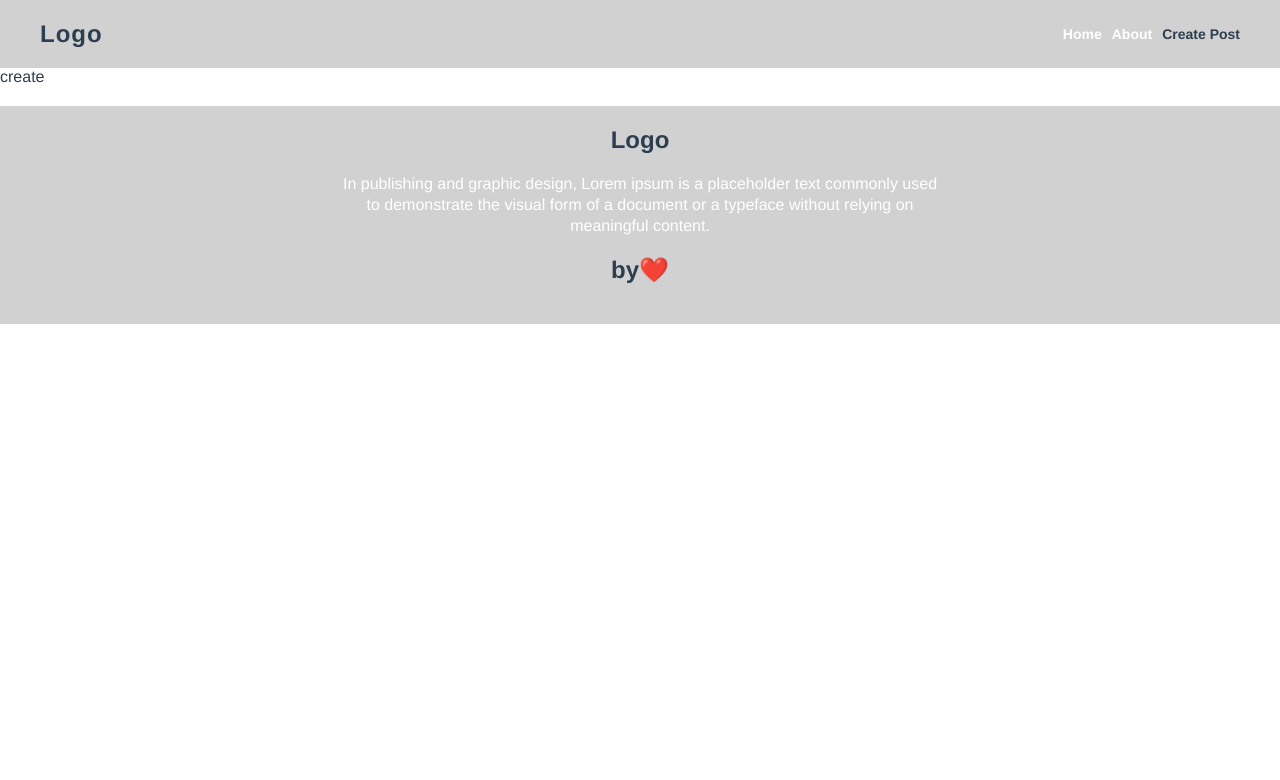
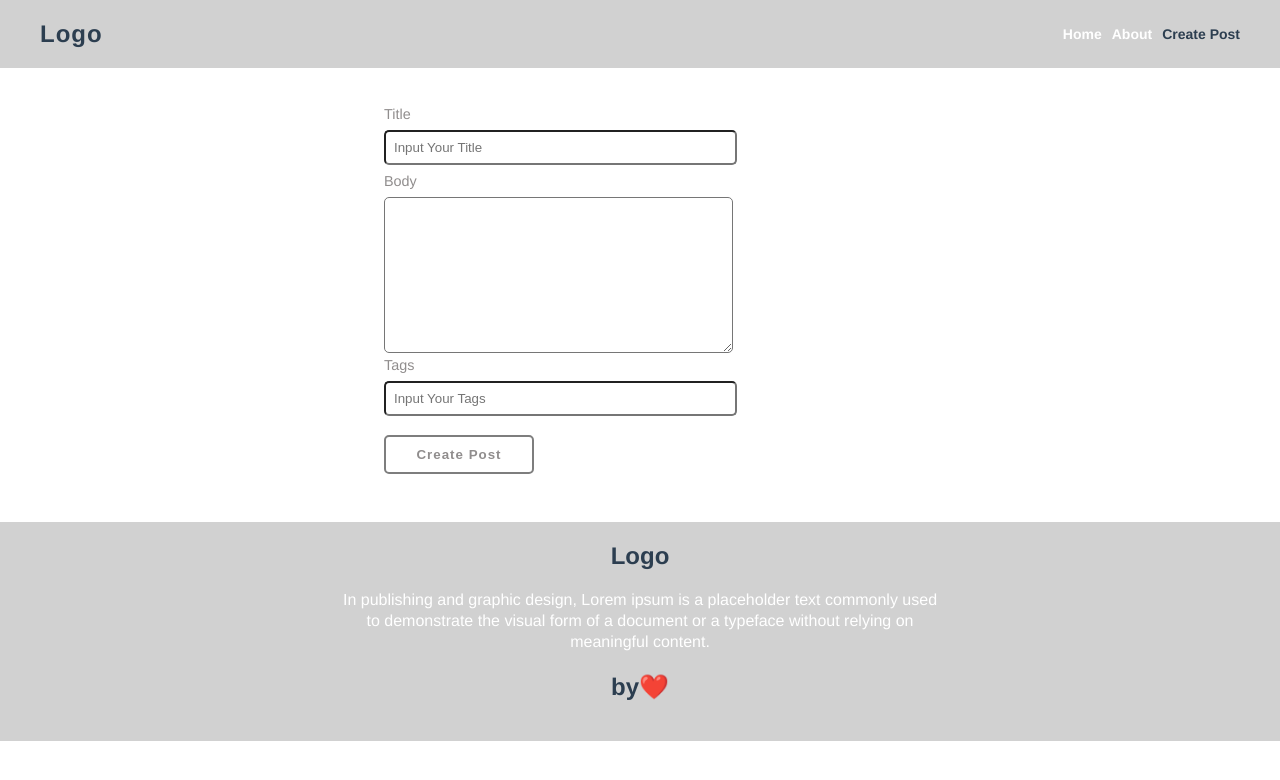
Before and after one commit to AliMundher/my-blog, a Vue app: page /posts/create in a window 1280 px wide. Shown: the top 780 px of the page. Built offline with nearby package versions, Linux system fonts and the light colour scheme.

Commit message:
add create post page ans style it

```diff
--- a/src/assets/sass/_variables.scss
+++ b/src/assets/sass/_variables.scss
@@ -2,7 +2,7 @@ $bgColor: #90908f69;
 $txColor: #2c3e50;
 $navLinkColor: #fff;
 $bgArticle: #eee;
-$myBorderColor:#7e7e7e;
+$myBorderColor: #7e7e7e;
 
 @mixin container {
   width: 100%;
@@ -13,28 +13,49 @@ $myBorderColor:#7e7e7e;
 @mixin bgSectionsArticles {
   background-color: $bgArticle;
   padding: 1rem;
-  border-radius:10px;
+  border-radius: 10px;
 }
 
-@mixin title{
-  text-transform:capitalize;
-  text-align:center;
-  font-size:1.2rem;
-  color:#7e7e7e;
+@mixin title {
+  text-transform: capitalize;
+  text-align: center;
+  font-size: 1.2rem;
+  color: #7e7e7e;
 }
 
-@mixin ulStyle{
-  list-style:none;
-  padding:0;
+@mixin ulStyle {
+  list-style: none;
+  padding: 0;
 }
 
-@mixin liStyle{
-  border-radius:7px;
-  border:2px solid #7e7e7e;
-  margin-bottom:10px;
-  padding:1px 7px;
-  display:flex;
-  justify-content:space-between;
-  align-items:center;
-  color:#7e7e7e;
+@mixin liStyle {
+  border-radius: 7px;
+  border: 2px solid #7e7e7e;
+  margin-bottom: 10px;
+  padding: 1px 7px;
+  display: flex;
+  justify-content: space-between;
+  align-items: center;
+  color: #7e7e7e;
 }
+
+@mixin label {
+  display: block;
+  text-transform: capitalize;
+  color: #908d8d;
+  font-size: 0.9rem;
+}
+
+@mixin buttonStyle {
+  width: 150px;
+  margin: 2% auto;
+  padding: 10px;
+  background-color: transparent;
+  border: 2px solid $myBorderColor;
+  border-radius: 5px;
+  cursor: pointer;
+  text-transform: capitalize;
+  font-weight: bold;
+  letter-spacing: 1px;
+  color: #908d8d;
+}
--- a/src/components/RecentArticles.vue
+++ b/src/components/RecentArticles.vue
@@ -47,16 +47,16 @@
         </p>
       </div>
     </div>
-    <BtnLoad />
+    <BtnLoad name="load more" />
   </main>
 </template>
 
 <script>
-import BtnLoad from "@/components/buttons/LoadMore.vue";
+import BtnLoad from "@/components/buttons/MainButton.vue";
 
 export default {
   name: "RecentArticles",
-  components:{
+  components: {
     BtnLoad
   }
 };
--- a/src/components/buttons/LoadMore.vue
+++ /dev/null
@@ -1,31 +0,0 @@
-<template>
-  <div class="button">
-    <button class="btnLoad">load more</button>
-  </div>
-</template>
-
-<script>
-export default {
-  name: "LoadMore"
-};
-</script>
-
-<style lang="scss" scoped>
-  .button{
-   text-align:center;
-
-  .btnLoad{
-    width:150px;
-    margin:2% auto;
-    padding:10px;
-    background-color:transparent;
-    border:2px solid $myBorderColor;
-    border-radius:5px;
-    cursor:pointer;
-    text-transform:capitalize;
-    font-weight:bold;
-    letter-spacing:1px;
-    color:#908d8d;
-  }
-}
-</style>
--- /dev/null
+++ b/src/components/buttons/MainButton.vue
@@ -0,0 +1,35 @@
+<template>
+  <div class="allButton">
+    <div class="button" v-if="name === 'load more'">
+      <button class="btnLoad">{{ name }}</button>
+    </div>
+    <div class="bu" v-else>
+      <button class="btnLoad">{{ name }}</button>
+    </div>
+  </div>
+</template>
+
+<script>
+export default {
+  name: "MainButton",
+  props: ["name"],
+  setup() {}
+};
+</script>
+
+<style lang="scss" scoped>
+.allButton {
+  .button {
+    text-align: center;
+
+    .btnLoad {
+      @include buttonStyle;
+    }
+  }
+  .bu {
+    .btnLoad {
+      @include buttonStyle;
+    }
+  }
+}
+</style>
--- a/src/components/pagination/BtnPagination.vue
+++ b/src/components/pagination/BtnPagination.vue
@@ -19,6 +19,22 @@ export default {
 .pagination {
   text-align: center;
   .pagination__btn {
+    button {
+      background-color: transparent;
+      border: 2px solid $myBorderColor;
+      border-radius: 5px;
+      cursor: pointer;
+      text-transform: capitalize;
+      font-weight: bold;
+      letter-spacing: 1px;
+      color: #908d8d;
+      &.pagination__btn--one {
+        margin-left: 5px;
+      }
+      &.pagination__btn--two {
+        margin: 0 5px;
+      }
+    }
   }
 }
 </style>
--- a/src/views/CreatePost.vue
+++ b/src/views/CreatePost.vue
@@ -1,11 +1,74 @@
 <template>
-  <div>create</div>
+  <div class="container">
+    <form>
+      <label for="title" class="label__title">title</label>
+      <input
+        type="text"
+        id="title"
+        placeholder="Input Your Title"
+        :title="title"
+        class="input__title"
+      />
+      <label for="body" class="label__body">body</label>
+      <textarea placeholder="Input Your Body" :body="body" class="input__body">
+      </textarea>
+      <label for="tags" class="label__tags">tags</label>
+      <input
+        type="text"
+        placeholder="Input Your Tags"
+        :tags="tags"
+        class="input__tags"
+      />
+      <CreateButton name="create post" />
+    </form>
+  </div>
 </template>
 
 <script>
-export default{
-  name:"CreatePost"
-}
+import { ref } from "vue";
+import CreateButton from "@/components/buttons/MainButton.vue";
+
+export default {
+  name: "CreatePost",
+  components: {
+    CreateButton
+  },
+  setup() {
+    const title = ref("");
+    const body = ref("");
+    const tags = ref([]);
+
+    return { title, body, tags };
+  }
+};
 </script>
 
-<style lang='scss' scoped></style>
+<style lang="scss" scoped>
+.container {
+  width: 40%;
+  margin: 3% auto;
+
+  form {
+    display: block;
+
+    label {
+      @include label;
+      margin-bottom: 8px;
+    }
+    input {
+      margin-bottom: 8px;
+      width: 65%;
+      padding: 8px;
+      border-radius: 5px;
+    }
+    textarea {
+      width: 67%;
+      border-radius: 5px;
+      height: 150px;
+    }
+    button {
+      @include label;
+    }
+  }
+}
+</style>
```
Also changed, not shown: src/components/buttons/LoadButton.vue (added, +17 -0 lines).
